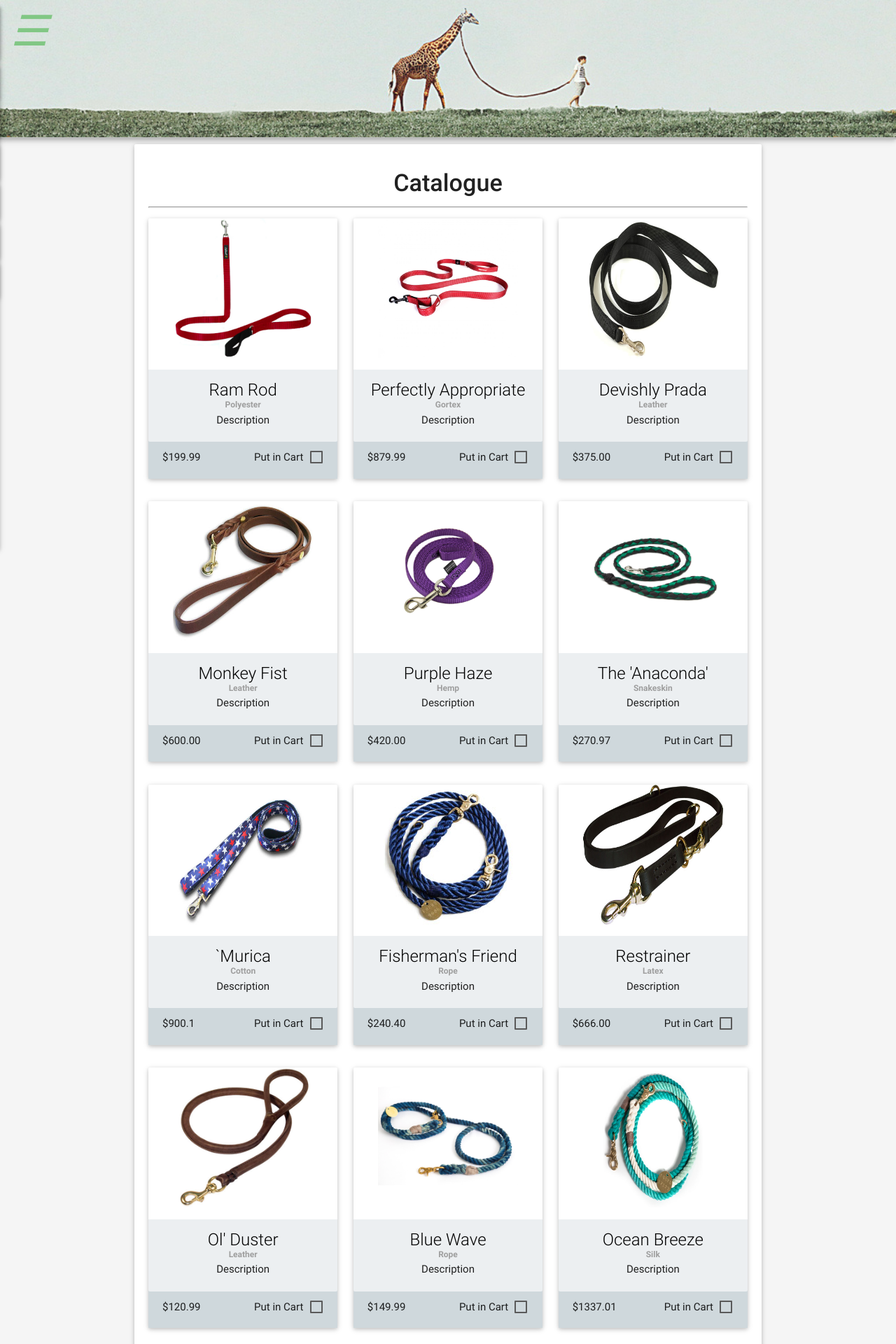
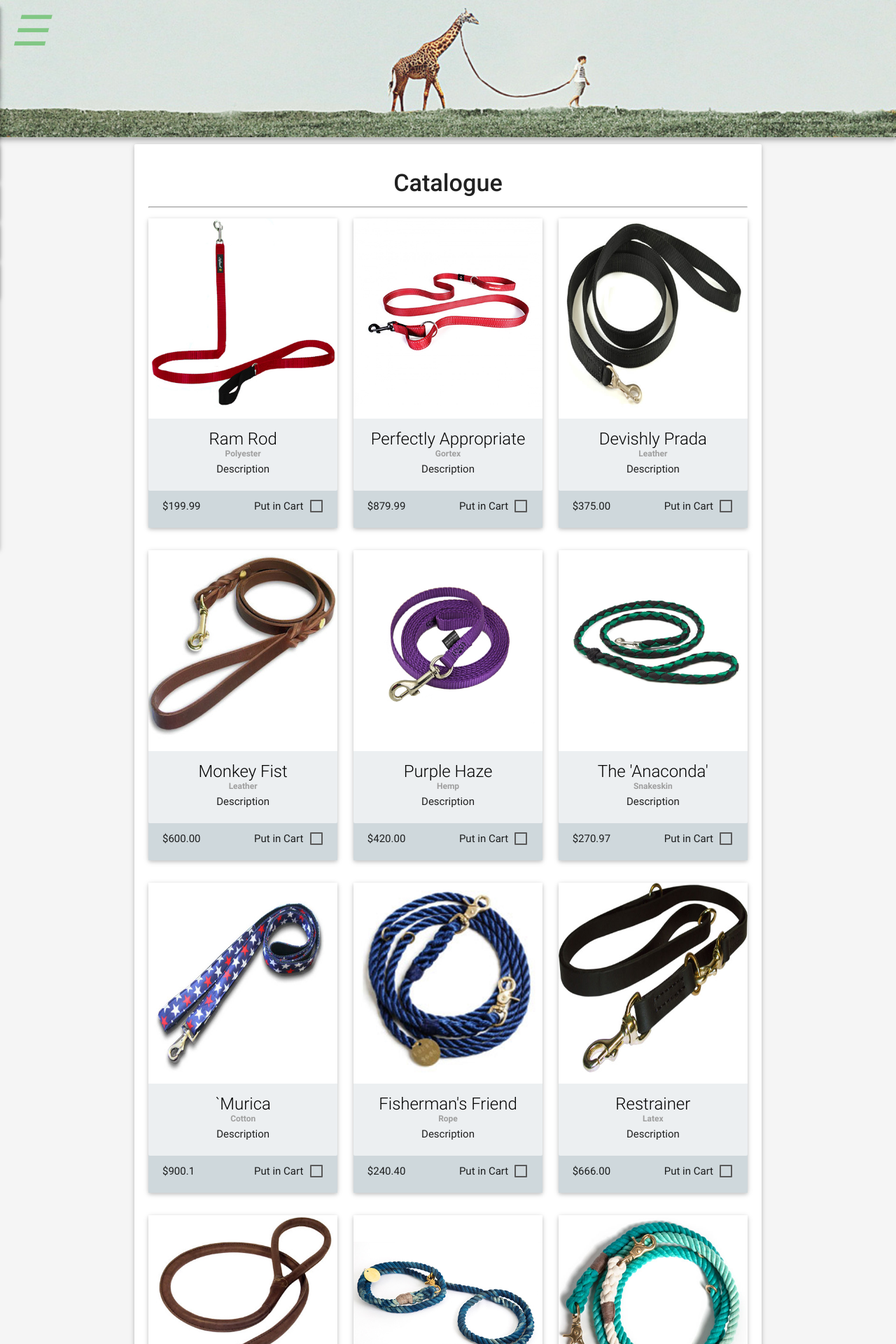
Before and after one commit to RhettAmin/4WW3, a PHP site: page /html/catalogue.html in a window 1280 px wide. Shown: the top 1920 px of the page at 70% size. Run offline with PHP 8.4, Linux system fonts and the light colour scheme; some libraries are stand-ins or nearby versions.

Commit message:
small fixes

```diff
--- a/Assignment_2/css/stylesheet.css
+++ b/Assignment_2/css/stylesheet.css
@@ -122,6 +122,10 @@ input[type=text]:focus, input[type=password]:focus, input[type=email]:focus, inp
 
 .catalogue-card {
 	padding-bottom: 0px;
+}
+.catalogue-images {
+	width: 100%;
+	height: 100%;
 }
 
 .card-title-text {
--- a/Assignment_2/html/catalogue.html
+++ b/Assignment_2/html/catalogue.html
@@ -25,11 +25,11 @@
           <div class="row">
 
             <!--**************** ITEM 1 ********************-->
-            <div class="col s4">
+            <div class="col s4 catalogue-items">
               <div class="row">
                     <div class="col s12">
                       <div class="card">
-                        <img class="materialboxed" width="200" height="200"src="../images/leashes/l1.jpg" data-caption="Ram Rod">
+                        <img class="materialboxed catalogue-images" src="../images/leashes/l1.jpg" data-caption="Ram Rod">
 
                         <div class="card-content card-content-box blue-grey lighten-5">
                           <div class="card-title card-title-text black-text">
@@ -58,11 +58,11 @@
             </div>
 
             <!--**************** ITEM 2 ********************-->
-            <div class="col s4">
+            <div class="col s4 catalogue-items">
               <div class="row">
                     <div class="col s12">
                       <div class="card">
-                        <img class="materialboxed" width="200" height="200" src="../images/leashes/l2.jpg" data-caption="Perfectly Appropriate">
+                        <img class="materialboxed catalogue-images" src="../images/leashes/l2.jpg" data-caption="Perfectly Appropriate">
 
                         <div class="card-content card-content-box blue-grey lighten-5">
                           <div class="card-title card-title-text black-text">
@@ -91,11 +91,11 @@
             </div>
 
             <!--**************** ITEM 3 ********************-->
-            <div class="col s4">
+            <div class="col s4 catalogue-items">
               <div class="row">
                     <div class="col s12">
                       <div class="card">
-                        <img class="materialboxed" width="200" height="200" src="../images/leashes/l3.jpg" data-caption="Devishly Prada">
+                        <img class="materialboxed catalogue-images" src="../images/leashes/l3.jpg" data-caption="Devishly Prada">
 
                         <div class="card-content card-content-box blue-grey lighten-5">
                           <div class="card-title card-title-text black-text">
@@ -124,11 +124,11 @@
             </div>
 
             <!--**************** ITEM 4 ********************-->
-            <div class="col s4">
+            <div class="col s4 catalogue-items">
               <div class="row">
                     <div class="col s12">
                       <div class="card">
-                        <img class="materialboxed" width="200" height="200" src="../images/leashes/l4.jpg" data-caption="Monkey Fist">
+                        <img class="materialboxed catalogue-images" src="../images/leashes/l4.jpg" data-caption="Monkey Fist">
 
                         <div class="card-content card-content-box blue-grey lighten-5">
                           <div class="card-title card-title-text black-text">
@@ -157,11 +157,11 @@
             </div>
 
             <!--**************** ITEM 5 ********************-->
-            <div class="col s4">
+            <div class="col s4 catalogue-items">
               <div class="row">
                     <div class="col s12">
                       <div class="card">
-                        <img class="materialboxed" width="200" height="200" src="../images/leashes/l5.jpeg" data-caption="Purple Haze">
+                        <img class="materialboxed catalogue-images" src="../images/leashes/l5.jpeg" data-caption="Purple Haze">
 
                         <div class="card-content card-content-box blue-grey lighten-5">
                           <div class="card-title card-title-text black-text">
@@ -190,11 +190,11 @@
             </div>
 
             <!--**************** ITEM 6 ********************-->
-            <div class="col s4">
+            <div class="col s4 catalogue-items">
               <div class="row">
                     <div class="col s12">
                       <div class="card">
-                        <img class="materialboxed" width="200" height="200" src="../images/leashes/l6.jpg" data-caption="The 'Anaconda'">
+                        <img class="materialboxed catalogue-images" src="../images/leashes/l6.jpg" data-caption="The 'Anaconda'">
 
                         <div class="card-content card-content-box blue-grey lighten-5">
                           <div class="card-title card-title-text black-text">
@@ -223,11 +223,11 @@
             </div>
 
             <!--**************** ITEM 7 ********************-->
-            <div class="col s4">
+            <div class="col s4 catalogue-items">
               <div class="row">
                     <div class="col s12">
                       <div class="card">
-                        <img class="materialboxed" width="200" height="200" src="../images/leashes/l7.jpg" data-caption="'Murica'">
+                        <img class="materialboxed catalogue-images" src="../images/leashes/l7.jpg" data-caption="'Murica'">
 
                         <div class="card-content card-content-box blue-grey lighten-5">
                           <div class="card-title card-title-text black-text">
@@ -256,11 +256,11 @@
             </div>
 
             <!--**************** ITEM 8 ********************-->
-            <div class="col s4">
+            <div class="col s4 catalogue-items">
               <div class="row">
                     <div class="col s12">
                       <div class="card">
-                        <img class="materialboxed" width="200" height="200" src="../images/leashes/l8.jpg" data-caption="Fisherman's Friend">
+                        <img class="materialboxed catalogue-images" src="../images/leashes/l8.jpg" data-caption="Fisherman's Friend">
 
                         <div class="card-content card-content-box blue-grey lighten-5">
                           <div class="card-title card-title-text black-text">
@@ -289,11 +289,11 @@
             </div>
 
             <!--**************** ITEM 9 ********************-->
-            <div class="col s4">
+            <div class="col s4 catalogue-items">
               <div class="row">
                     <div class="col s12">
                       <div class="card">
-                        <img class="materialboxed" width="200" height="200" src="../images/leashes/l9.jpg" data-caption="Restrainer">
+                        <img class="materialboxed catalogue-images" src="../images/leashes/l9.jpg" data-caption="Restrainer">
 
                         <div class="card-content card-content-box blue-grey lighten-5">
                           <div class="card-title card-title-text black-text">
@@ -322,11 +322,11 @@
             </div>
 
             <!--**************** ITEM 10 ********************-->
-            <div class="col s4">
+            <div class="col s4 catalogue-items">
               <div class="row">
                     <div class="col s12">
                       <div class="card">
-                        <img class="materialboxed" width="200" height="200" src="../images/leashes/l10.jpg" data-caption="Ol' Duster">
+                        <img class="materialboxed catalogue-images" src="../images/leashes/l10.jpg" data-caption="Ol' Duster">
 
                         <div class="card-content card-content-box blue-grey lighten-5">
                           <div class="card-title card-title-text black-text">
@@ -355,11 +355,11 @@
             </div>
 
             <!--**************** ITEM 11 ********************-->
-            <div class="col s4">
+            <div class="col s4 catalogue-items">
               <div class="row">
                     <div class="col s12">
                       <div class="card">
-                        <img class="materialboxed" width="200" height="200" src="../images/leashes/l11.jpg" data-caption="Blue Wave">
+                        <img class="materialboxed catalogue-images" src="../images/leashes/l11.jpg" data-caption="Blue Wave">
 
                         <div class="card-content card-content-box blue-grey lighten-5">
                           <div class="card-title card-title-text black-text">
@@ -388,11 +388,11 @@
             </div>
 
             <!--**************** ITEM 12 ********************-->
-            <div class="col s4">
+            <div class="col s4 catalogue-items">
               <div class="row">
                     <div class="col s12">
                       <div class="card">
-                        <img class="materialboxed" width="200" height="200" src="../images/leashes/l12.png" data-caption="Ocean Breeze">
+                        <img class="materialboxed catalogue-images" src="../images/leashes/l12.png" data-caption="Ocean Breeze">
 
                         <div class="card-content card-content-box blue-grey lighten-5">
                           <div class="card-title card-title-text black-text">
@@ -421,11 +421,11 @@
             </div>
 
             <!--**************** ITEM 13 ********************-->
-            <div class="col s4">
+            <div class="col s4 catalogue-items">
               <div class="row">
                     <div class="col s12">
                       <div class="card">
-                        <img class="materialboxed" width="200" height="200" src="../images/leashes/l13.jpg" data-caption="Classic Ropey">
+                        <img class="materialboxed catalogue-images" src="../images/leashes/l13.jpg" data-caption="Classic Ropey">
 
                         <div class="card-content card-content-box blue-grey lighten-5">
                           <div class="card-title card-title-text black-text">
@@ -454,11 +454,11 @@
             </div>
 
             <!--**************** ITEM 14 ********************-->
-            <div class="col s4">
+            <div class="col s4 catalogue-items">
               <div class="row">
                     <div class="col s12">
                       <div class="card">
-                        <img class="materialboxed" width="200" height="200" src="../images/leashes/l14.jpg" data-caption="OJ Gleash">
+                        <img class="materialboxed catalogue-images" src="../images/leashes/l14.jpg" data-caption="OJ Gleash">
 
                         <div class="card-content card-content-box blue-grey lighten-5">
                           <div class="card-title card-title-text black-text">
@@ -487,11 +487,11 @@
             </div>
 
             <!--**************** ITEM 15 ********************-->
-            <div class="col s4">
+            <div class="col s4 catalogue-items">
               <div class="row">
                     <div class="col s12">
                       <div class="card">
-                        <img class="materialboxed" width="200" height="200" src="../images/leashes/l15.jpg" data-caption="Silverado">
+                        <img class="materialboxed catalogue-images" src="../images/leashes/l15.jpg" data-caption="Silverado">
 
                         <div class="card-content card-content-box blue-grey lighten-5">
                           <div class="card-title card-title-text black-text">
--- a/Assignment_2/html/sitemap.html
+++ b/Assignment_2/html/sitemap.html
@@ -28,7 +28,7 @@
       <section class="flow-text">
       	<ul>
       	  <li><a class="green-text text-lighten-2" href="index.html">Home</a></li>
-      	  <li><a class="green-text text-lighten-2" href="../xml/catalogue.html">Catalogue</a></li>
+      	  <li><a class="green-text text-lighten-2" href="catalogue.html">Catalogue</a></li>
       	  <li><a class="green-text text-lighten-2" href="contact.html">Contact Us</a></li>
       	  <li><a class="green-text text-lighten-2" href="login.html">Login</a></li>
       	  <li><a class="green-text text-lighten-2" href="registration.html">Register</a></li>
--- a/Assignment_2/js/login.js
+++ b/Assignment_2/js/login.js
@@ -1,4 +1,9 @@
 $(document).ready(function(){
+
+	for (var i = 0; i < localStorage.length; i++) {
+		console.log(JSON.parse(localStorage.getItem().key(i));)
+	}
+
 	$("#submit_log").click(function(e) {
 		e.preventDefault();
 
--- a/Assignment_2/js/sidemenu_toggle.js
+++ b/Assignment_2/js/sidemenu_toggle.js
@@ -21,12 +21,9 @@ $(document).ready(function () {
 
 	/* Delay anchor tag href links*/
 	$('a').click(function(e) {
-	    var anchor = $(this), h;
-	    h = anchor.attr('href');
+	    var h = $(this).attr('href');
 	    e.preventDefault();
-	    anchor.animate(5000, function() {
-	        window.location = h;
-	    });
+	    setTimeout(function(){ window.location = h; }, 300);
 	});
 
 });
```
Also changed, not shown: Assignment_2/images/leashes/l1.jpg, Assignment_2/images/leashes/l10.jpg, Assignment_2/images/leashes/l11.jpg, Assignment_2/images/leashes/l12.png, Assignment_2/images/leashes/l13.jpg, Assignment_2/images/leashes/l14.jpg, Assignment_2/images/leashes/l15.jpg, Assignment_2/images/leashes/l2.jpg, Assignment_2/images/leashes/l3.jpg, Assignment_2/images/leashes/l4.jpg, Assignment_2/images/leashes/l5.jpeg, Assignment_2/images/leashes/l6.jpg, Assignment_2/images/leashes/l7.jpg, Assignment_2/images/leashes/l8.jpg, 1 more files.
